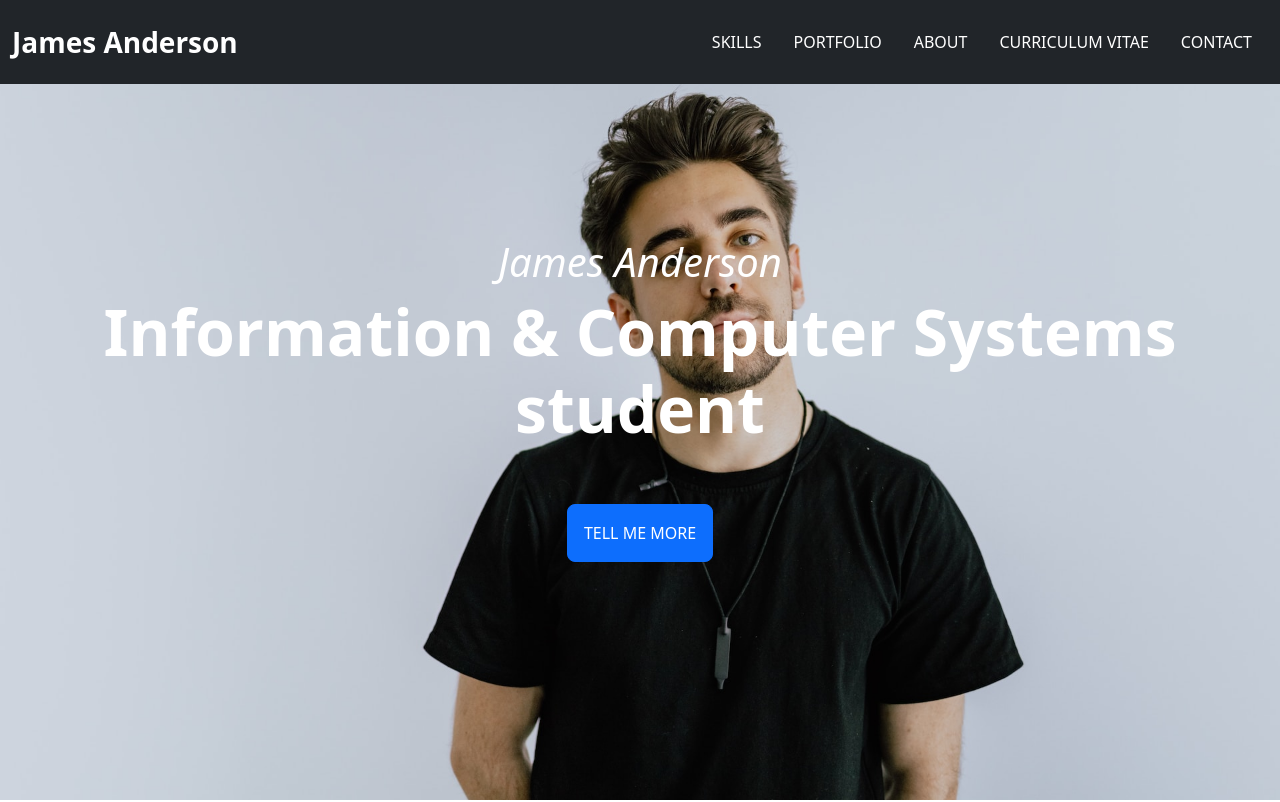
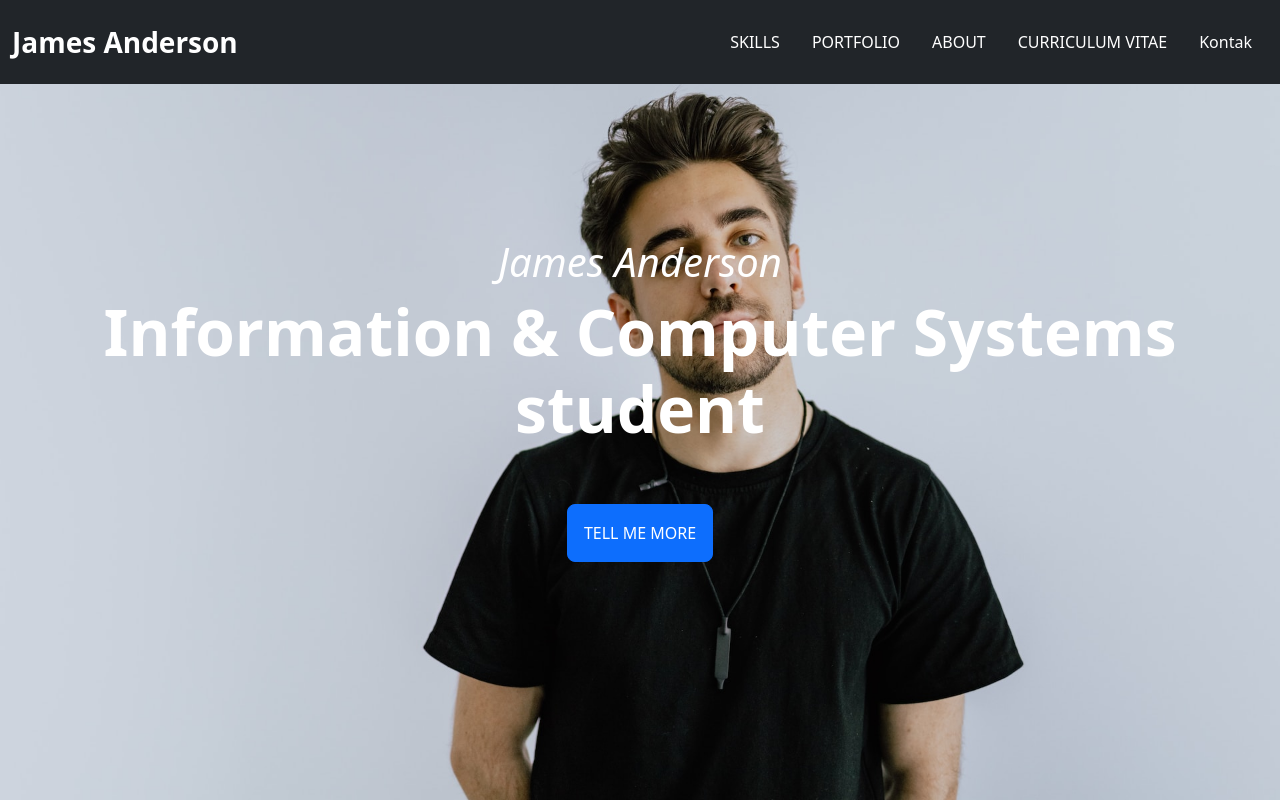
Before and after one commit to hilmy233/LandingPage, a plain HTML site: page index.html in a window 1280 px wide. Shown: the top 802 px of the page. Drawn offline with nearby package versions, Linux system fonts and the light colour scheme.

Commit message:
ngubah kalimat Contact

```diff
--- a/index.html
+++ b/index.html
@@ -35,7 +35,7 @@
                 <a class="nav-link" href="#cv">CURRICULUM VITAE</a>
               </li>
               <li class="nav-item mx-2">
-                <a class="nav-link" href="#contact">CONTACT</a>
+                <a class="nav-link" href="#contact">Kontak</a>
               </li>
           </div>
         </div>
```
